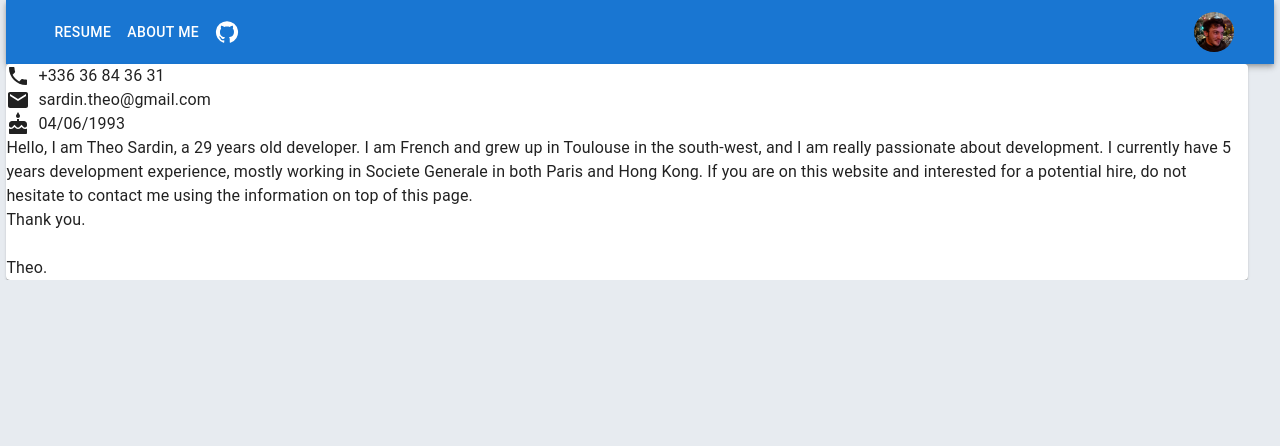
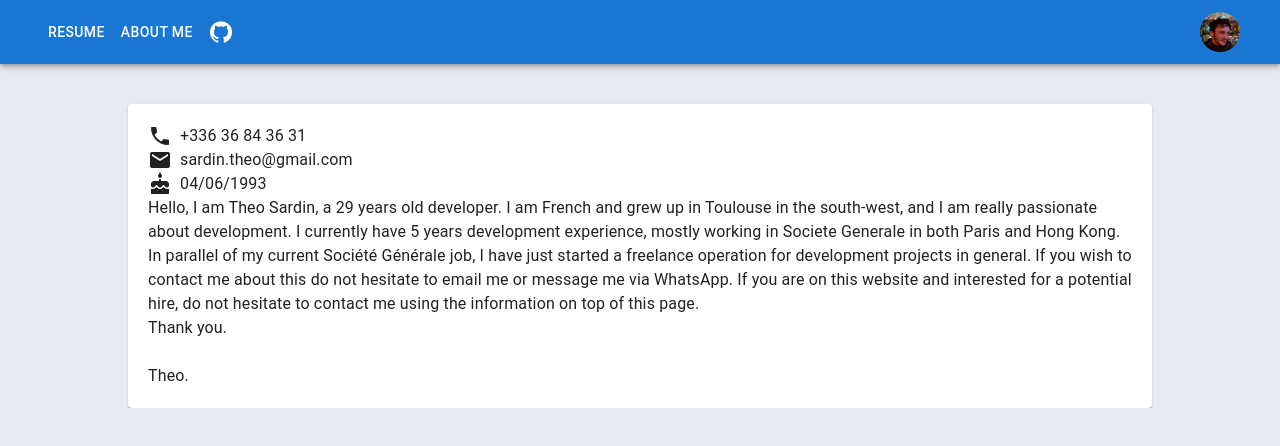
Before and after one commit to theo-sardin/theocv, a React (Create React App) app: page /about-me in a window 1280 px wide. Shown: the top 446 px of the page. Built offline with nearby package versions, Linux system fonts and the light colour scheme.

Commit message:
Update about me page + add gptify tooltip + update manifest

```diff
--- a/src/AboutMe.jsx
+++ b/src/AboutMe.jsx
@@ -8,9 +8,9 @@ export default function AboutMe() {
 
     return (
 
-        <Box sx={{ width: '97vw', display: 'flex', flexDirection: 'column', justifyItems: 'center' }}>
-            <Card>
-                <CardContent>
+        <Box sx={{ width: '100vw', display: 'flex', flexDirection: 'column', justifyItems: 'center', alignItems: 'center', marginTop: '5vh' }}>
+            <Card sx={{justifySelf: 'center', width: '80vw'}}>
+                <CardContent sx={{padding: '20px'}}>
                     <Box sx={{ display: 'flex' }}><Phone sx={{ marginRight: 1 }}></Phone><Typography>+336 36 84 36 31</Typography></Box>
                     <Box sx={{ display: 'flex' }}><Mail sx={{ marginRight: 1 }}></Mail><Typography>sardin.theo@gmail.com</Typography></Box>
                     <Box sx={{ display: 'flex' }}><Cake sx={{ marginRight: 1 }}></Cake><Typography>04/06/1993</Typography></Box>
@@ -18,6 +18,8 @@ export default function AboutMe() {
                         Hello, I am Theo Sardin, a 29 years old developer.
                         I am French and grew up in Toulouse in the south-west, and I am really passionate about development.
                         I currently have 5 years development experience, mostly working in Societe Generale in both Paris and Hong Kong.
+                        In parallel of my current Société Générale job, I have just started a freelance operation for development projects in general.
+                        If you wish to contact me about this do not hesitate to email me or message me via WhatsApp.
                         If you are on this website and interested for a potential hire, do not hesitate to contact me using the information on top of this page.<br></br>
                         Thank you.<br></br><br></br>
 
--- a/src/CvAppBar.jsx
+++ b/src/CvAppBar.jsx
@@ -6,7 +6,7 @@ import avatar from './assets/theo-avatar.png'
 
 function CvAppBar() {
   return (
-    <AppBar position="static" style={{width: '99vw', alignSelf: 'center', justifySelf: 'center'}}>
+    <AppBar position="static" style={{width: '100vw', alignSelf: 'stretch', justifySelf: 'stretch'}}>
       <Toolbar>
         <Button color="inherit" href="/" sx={{marginLeft: 2}}>Resume</Button>
         <Button color="inherit" href="/about-me">About Me</Button>
--- a/src/Resume.js
+++ b/src/Resume.js
@@ -16,6 +16,7 @@ import CvAppBar from './CvAppBar.jsx';
 import CvItem from './CvItem';
 import GptifyDrawer from './GptifyDrawer';
 import SkillItem from './SkillsItem.jsx';
+import { Tooltip } from '@mui/material';
 
 function TabPanel(props) {
   const { children, value, index, ...other } = props;
@@ -63,18 +64,17 @@ export default function Resume() {
   const [isLoading, setIsLoading] = React.useState(false);
 
   function handlePromptChange(e){
-    console.log(e.target.value)
     setPrompt(e.target.value);
   }
 
   function gptifyWork() {
     setIsLoading(true)
-    fetch('https://backend.theo-sardin-resume.dev/resume/gpt/work?prompt='+ prompt)
+    fetch('http://localhost:5555/resume/gpt/work?prompt='+ prompt)
     .then(resp => resp.json()).then(data=>{setWorkItems(data); setIsLoading(false)});
   }
 
   useEffect(() => {
-    fetch('https://backend.theo-sardin-resume.dev/resume/data/work', {
+    fetch('http://localhost:5555/resume/data/work', {
       method: 'GET',
       headers: {
         Accept: 'application/json',
@@ -84,7 +84,7 @@ export default function Resume() {
   }, []);
 
   useEffect(() => {
-    fetch('https://backend.theo-sardin-resume.dev/resume/data/education', {
+    fetch('http://localhost:5555/resume/data/education', {
       method: 'GET',
       headers: {
         Accept: 'application/json',
@@ -121,7 +121,7 @@ export default function Resume() {
               isLoading={isLoading} />
           </div>
         )}
-        <Fab sx={fabStyle} color="primary" onClick={()=>{setOpen(!isDrawerOpen)}}><PsychologyIcon style={{ fontSize: '50px' }} /></Fab>
+        <Tooltip title={<div>Gptify: Ask chatgpt to rewrite my resume in a different style (other language, speaking like a pirate or making it sound stupid for example). <br/>Disclaimer: All outputs are generated by chatGPT, I am in no way responsible of the results, this is a just for fun feature</div>}><Fab sx={fabStyle} color="primary" onClick={()=>{setOpen(!isDrawerOpen)}}><PsychologyIcon style={{ fontSize: '50px' }} /></Fab></Tooltip>
 
       </TabPanel>
       <TabPanel value={value} index={1}>
```
